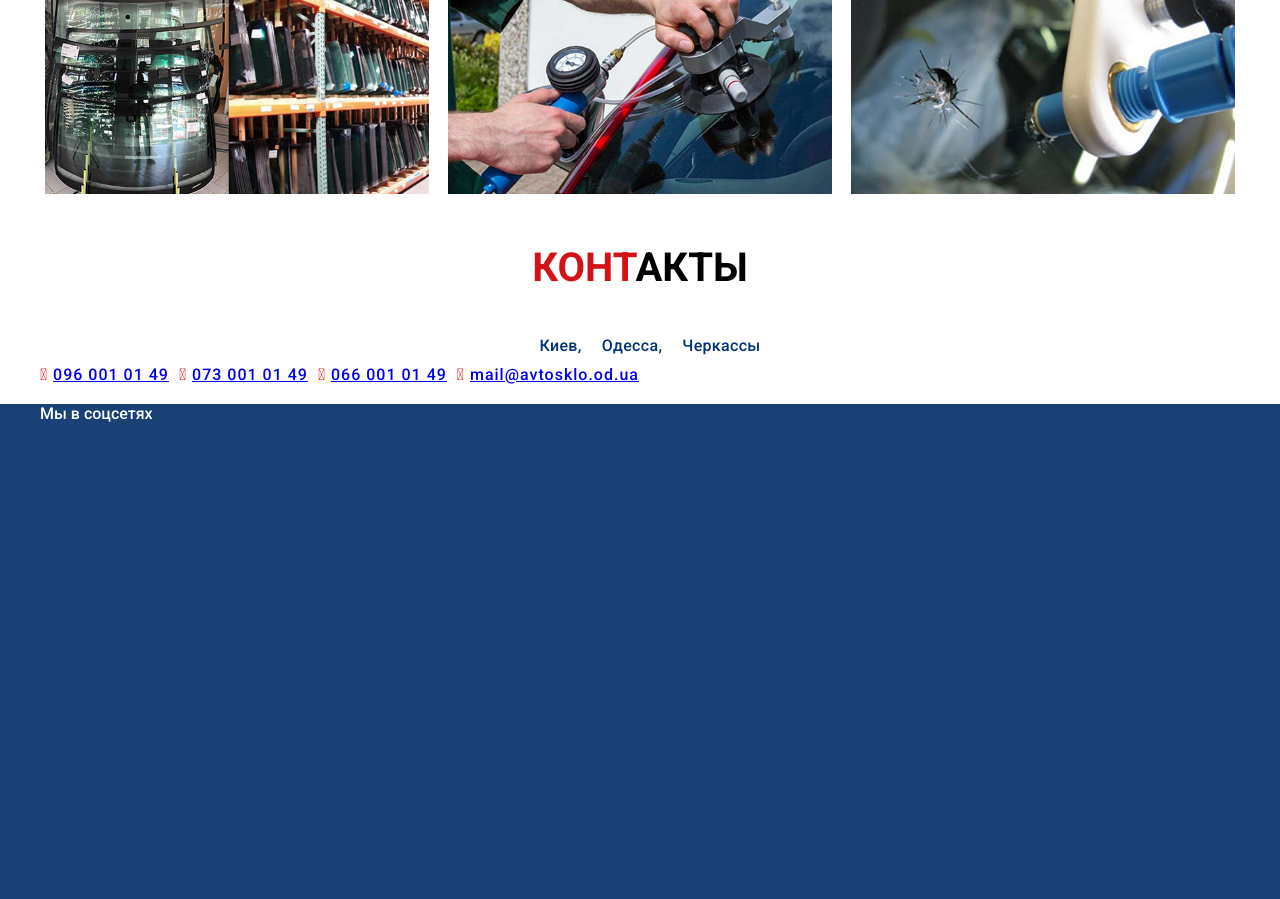
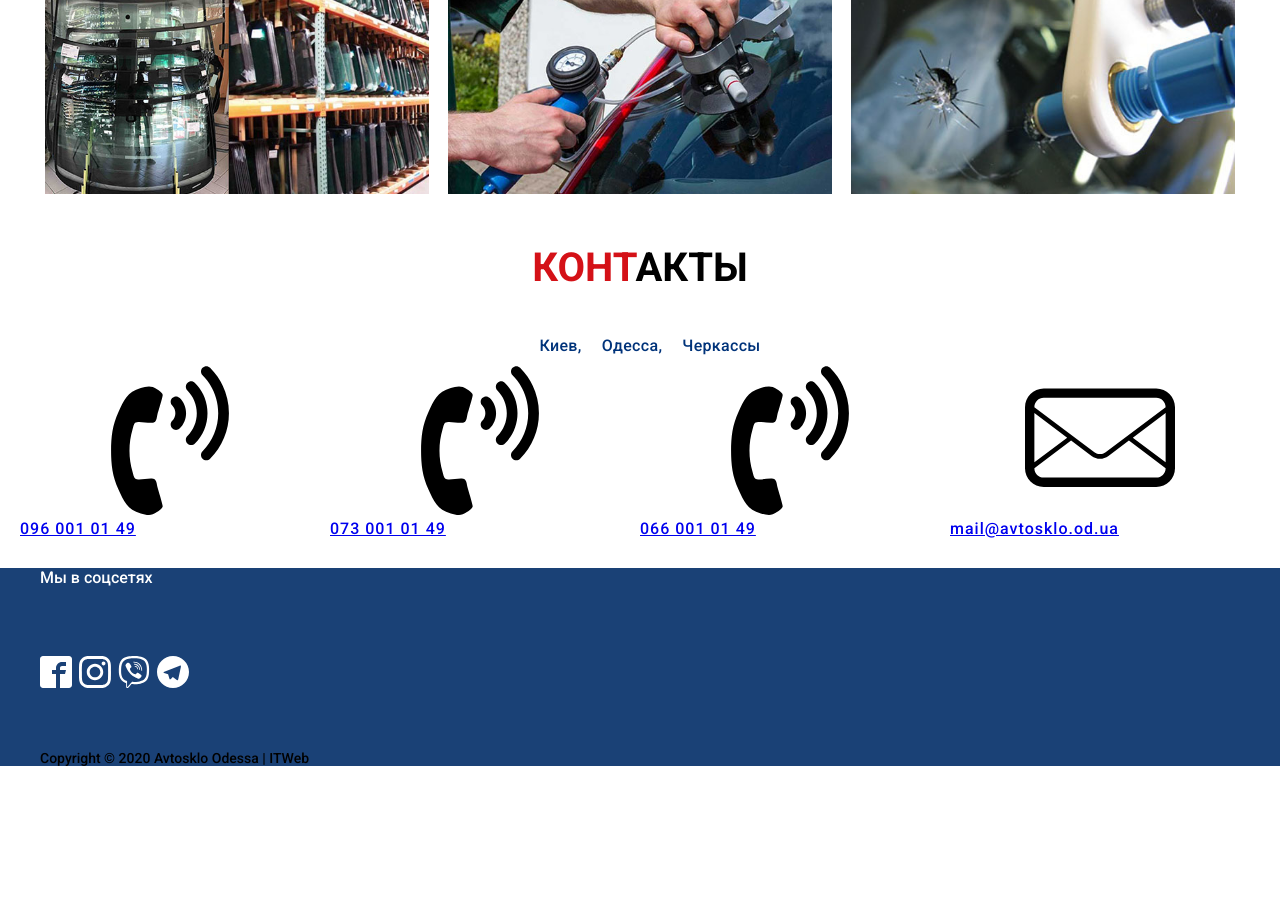
Before and after one commit to Vitos1992/avtosklo.nask_01, a plain HTML site: page index.html in a window 1280 px wide. Shown: the part 1901-2800 px from the top of the page. After the commit the page ends 2667 px from the top, so only its background shows below. Drawn offline with Linux system fonts and the light colour scheme.

Commit message:
new_task

```diff
--- a/css/index.css
+++ b/css/index.css
@@ -135,7 +135,6 @@ img {
 
 }
 
-
 .phone_icon {
     color: #00337a;
     text-decoration: none;
@@ -154,7 +153,7 @@ img {
 }
 
 .phone_icon:before {
-    content: "\f2a0";
+
     transform: rotate(-25deg);
     color: #d41117;
 }
@@ -500,6 +499,13 @@ img {
 
 }
 
+.address_wrap_I {
+    display: flex;
+    align-items: center;
+    justify-content: center;
+    padding-bottom: 30px;
+}
+
 .nav_list_cont {
     display: flex;
     align-items: center;
@@ -540,5 +546,22 @@ img {
     max-width: 400px;
     height: auto;
     overflow: hidden;
-    margin-top: 20px;
 }
+
+.svg_list {
+    display: flex;
+    flex-wrap: wrap;
+    gap: 0 7px;
+
+}
+
+.box_svg {
+    max-width: 32px;
+    min-height: 32px;
+}
+
+.style_svg {
+    max-width: 32px;
+    min-height: 32px;
+    fill: #ffffff;
+}
--- a/index.html
+++ b/index.html
@@ -261,22 +261,38 @@
                     </ul>
                 </div>
 
-                <address class="address_wrap">
+                <address class="address_wrap_I">
                     <ul class="list nav_list">
                         <li class="phone_icon">
-                            <a href="tel:096 001 01 49">096 001 01 49</a>
+                            <a href="tel:096 001 01 49">
+                                <svg wigth="19" heigth="20">
+                                    <use href="./img/symbol-mail.svg#icon-volume"></use>
+                                </svg>
+                                096 001 01 49</a>
 
                         </li>
                         <li class="phone_icon">
-                            <a href="tel:073 001 01 49">073 001 01 49</a>
+                            <a href="tel:073 001 01 49">
+                                <svg wigth="19" heigth="20">
+                                    <use href="./img/symbol-mail.svg#icon-volume"></use>
+                                </svg>
+                                073 001 01 49</a>
 
                         </li>
                         <li class="phone_icon">
-                            <a href="tel:066 001 01 49">066 001 01 49</a>
+                            <a href="tel:066 001 01 49">
+                                <svg wigth="19" heigth="20">
+                                    <use href="./img/symbol-mail.svg#icon-volume"></use>
+                                </svg>
+                                066 001 01 49</a>
 
                         </li>
                         <li class="phone_icon">
-                            <a href="mailto:mail@avtosklo.od.ua">mail@avtosklo.od.ua</a>
+                            <a href="mailto:mail@avtosklo.od.ua">
+                                <svg wigth="19" heigth="20">
+                                    <use href="./img/symbol-mail.svg#icon-mail"></use>
+                                </svg>
+                                mail@avtosklo.od.ua</a>
 
                         </li>
                     </ul>
@@ -295,32 +311,32 @@
 
             <div class="footer_list">
                 <h4 class="footer_title">Мы в соцсетях</h4>
-                <ul class="list">
-                    <li>
-                        <a href="">
-                            <svg>
-                                <use></use>
+                <ul class="list svg_list">
+                    <li class="box_svg">
+                        <a href="" target="_blank">
+                            <svg class="style_svg" width="32" heigth="32">
+                                <use href="./img/symbol-defs.svg#icon-facebook2"></use>
                             </svg>
                         </a>
                     </li>
-                    <li>
-                        <a href="">
-                            <svg>
-                                <use></use>
+                    <li class="box_svg">
+                        <a href="" target="_blank">
+                            <svg class="style_svg" width="32" heigth="32">
+                                <use href="./img/symbol-defs.svg#icon-instagram"></use>
                             </svg>
                         </a>
                     </li>
-                    <li>
-                        <a href="">
-                            <svg>
-                                <use></use>
+                    <li class="box_svg">
+                        <a href="" target="_blank">
+                            <svg class="style_svg" width="32" heigth="32">
+                                <use href="./img/symbol-defs.svg#icon-viber"></use>
                             </svg>
                         </a>
                     </li>
-                    <li>
-                        <a href="">
-                            <svg>
-                                <use></use>
+                    <li class="box_svg">
+                        <a href="" target="_blank">
+                            <svg class="style_svg" width="32" heigth="32">
+                                <use href="./img/symbol-defs.svg#icon-telegram"></use>
                             </svg>
                         </a>
                     </li>
```
Also changed, not shown: img/symbol-defs.svg (added), img/symbol-mail.svg (added).
